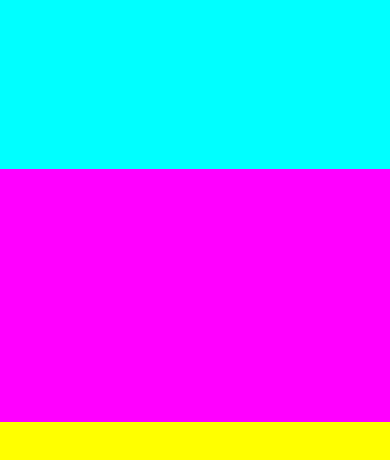
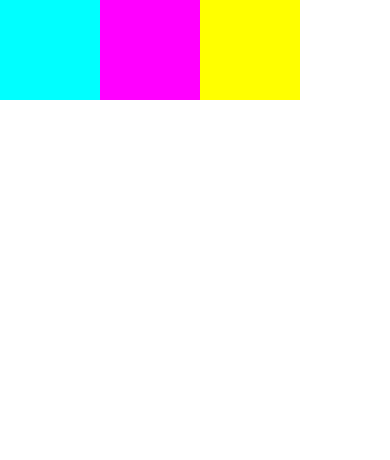
Before and after one commit to behrends/FlexBox, a React Native app: screen / in a window 390 px wide. Shown: the top 460 px of the page. Built offline with nearby package versions, Linux system fonts and the light colour scheme.

Commit message:
Ausrichtung einer FlexBox mit flexDirection festlegen

```diff
--- a/App.js
+++ b/App.js
@@ -5,9 +5,9 @@ export default class App extends Component {
   render() {
     return (
       <View style={styles.container}>
-        <View style={styles.square} />
-        <View style={styles.box} />
-        <View style={styles.boxUp} />
+        <View style={[styles.box, { backgroundColor: 'cyan' }]} />
+        <View style={[styles.box, { backgroundColor: 'magenta' }]} />
+        <View style={[styles.box, { backgroundColor: 'yellow' }]} />
       </View>
     );
   }
@@ -15,19 +15,18 @@ export default class App extends Component {
 
 const styles = StyleSheet.create({
   container: {
-    flex: 1 // flex > 0 --> maximale Ausdehnung
-  },
-  square: {
-    flex: 2,
-    // flex ermöglicht Größenverhältnisse zwischen Geschwisterkomp.
-    backgroundColor: 'cyan'
+    flex: 1,
+    flexDirection: 'row'
   },
   box: {
-    flex: 3,
-    backgroundColor: 'magenta'
-  },
-  boxUp: {
-    flex: 5,
-    backgroundColor: 'yellow'
+    width: 100,
+    height: 100
   }
 });
+
+// Jede View ist bereits ein FlexContainer und hat das FlexBox-Layout
+
+// FlexBox-Layout - wichtige Styling-Eigenschaften:
+// flexDirection legt Ausrichtung der Hauptachse fest
+// flexDirection: 'row' | 'column' | 'row-reverse' | 'column-reverse'
+// flexDirection hat 'column' als Default
```
